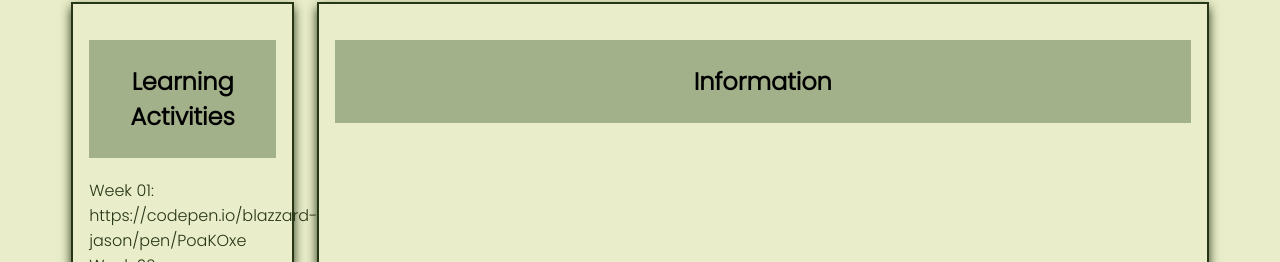
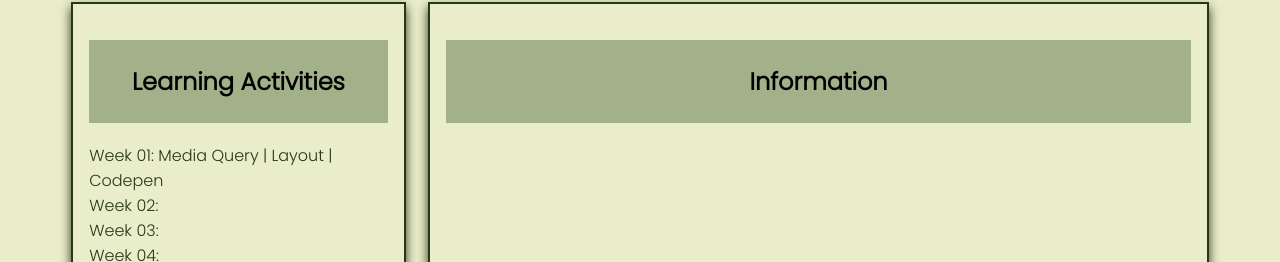
Before and after one commit to branislav999/wdd230, a plain HTML site: page index.html in a window 1280 px wide. Shown: the part 538-800 px from the top of the page. Drawn offline with Linux system fonts and the light colour scheme.

Commit message:
lesson01

```diff
--- a/index.html
+++ b/index.html
@@ -32,7 +32,11 @@
         <section class="learning-activities">
             <h2 class="learning-heading">Learning Activities</h2>
             <ul class="weeks">
-                <li><a href="https://codepen.io/blazzard-jason/pen/PoaKOxe">Week 01: https://codepen.io/blazzard-jason/pen/PoaKOxe </a></li>
+                <li><a href="">Week 01:</a>
+                <a href="https://branislav999.github.io/wdd230-01/week01/media-query.html">Media Query | </a>
+                <a href="https://branislav999.github.io/wdd230-01/week01/holygrail">Layout | </a>
+                <a href="https://codepen.io/blazzard-jason/pen/PoaKOxe">Codepen </a>
+            </li>
                 <li><a href="#">Week 02:</a></li>
                 <li><a href="#">Week 03:</a></li>
                 <li><a href="#">Week 04:</a></li>
--- a/styles/larger.css
+++ b/styles/larger.css
@@ -6,7 +6,7 @@
     main{
         display: grid;
         /* grid-template-rows: 0.2fr 1fr 1fr 1fr 0.1fr 1.5fr 0.2fr; */
-        grid-template-columns: 20% 80%;
+        grid-template-columns: 30% 70%;
         text-align: center;
     }
 
```
